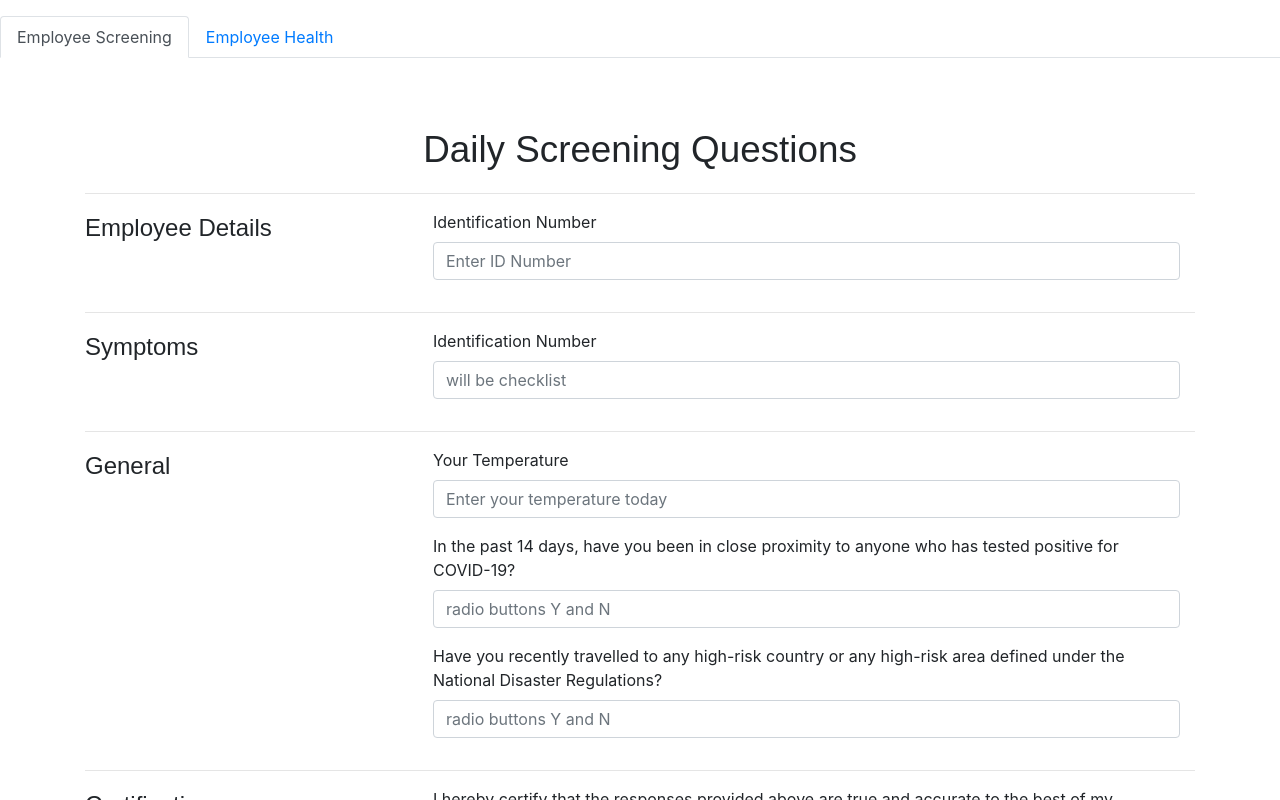
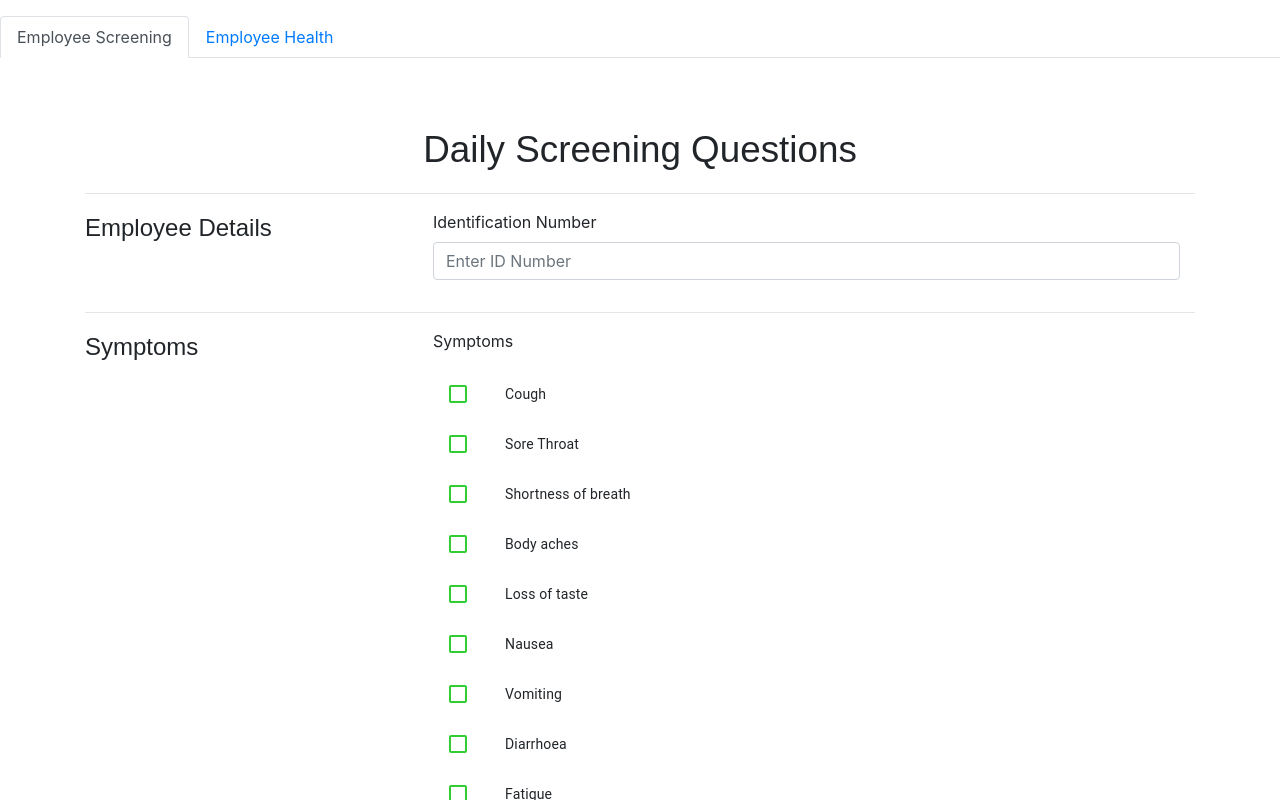
Before and after one commit to kialanpillay/compli-client, a React (Create React App) app in the folder app/: page /capture in a window 1280 px wide. Both pictures are taken after a click on the tab "Employee Screening". Shown: the top 800 px of the page. Built offline with nearby package versions, Linux system fonts and the light colour scheme.

Commit message:
Form updated- checklist added

```diff
--- a/app/package.json
+++ b/app/package.json
@@ -3,6 +3,7 @@
   "version": "0.1.0",
   "private": true,
   "dependencies": {
+    "@material-ui/core": "^4.11.0",
     "@testing-library/jest-dom": "^5.11.5",
     "@testing-library/react": "^11.1.2",
     "@testing-library/user-event": "^12.2.2",
--- /dev/null
+++ b/app/src/components/Checklist.js
@@ -0,0 +1,81 @@
+import React, { Component } from "react";
+import List from "@material-ui/core/List";
+import ListItem from "@material-ui/core/ListItem";
+import ListItemIcon from "@material-ui/core/ListItemIcon";
+import ListItemText from "@material-ui/core/ListItemText";
+import Checkbox from "@material-ui/core/Checkbox";
+
+//Custom checklist component
+export default class Checklist extends Component {
+  //Constructor
+  constructor(props) {
+    super(props);
+    //Initialising class state data
+    this.state = {
+      checked: this.props.checked,
+    };
+    //Binding of method to the class instance
+    this.handleToggle = this.handleToggle.bind(this);
+  }
+  //Setting the state of checked items to include the new checked items
+  setChecked = (newChecked) => {
+    this.setState({ checked: newChecked });
+  };
+  //Adding selected items to an array
+  handleToggle = (value) => {
+    const currentIndex = this.state.checked.indexOf(value);
+    let newChecked = [...this.state.checked];
+
+    if (currentIndex === -1) {
+      newChecked.push(value); //adding checked items to newChecked
+    } else {
+      newChecked.splice(currentIndex, 1); //removing from checked
+    }
+    this.setChecked(newChecked);
+    this.props.callback(newChecked);
+  };
+
+  render() {
+    return (
+      <List
+        style={{
+
+        }}
+      >
+        {this.props.data.map((value) => {
+          const labelId = `checkbox-list-label-${value}`;
+
+          return (
+            <ListItem
+              key={value}
+              dense
+              button
+              onClick={() => this.handleToggle(value)}
+            >
+              <ListItemIcon>
+                <Checkbox
+                  edge="start"
+                  checked={this.state.checked.indexOf(value) !== -1}
+                  tabIndex={-1}
+                  disableRipple
+                  style={{ color: "#32CD32" }}
+                />
+              </ListItemIcon>
+              {this.props.variant === "experiment" ? (
+                <p
+                  id={labelId}
+                  dangerouslySetInnerHTML={{
+                    __html: `${value}`,
+                  }}
+                  style={{ fontSize: "0.8rem" }}
+                />
+              ) : (
+                <ListItemText id={labelId} primary={` ${value}`} />
+              )}
+            </ListItem>
+          );
+        })}
+      </List>
+    );
+  }
+}
--- a/app/src/pages/Capture.js
+++ b/app/src/pages/Capture.js
@@ -9,8 +9,49 @@ import Button from "react-bootstrap/Button";
 import OverlayTrigger from "react-bootstrap/OverlayTrigger";
 import Tooltip from "react-bootstrap/Tooltip";
 import "./DailyCapture.css";
+import Checklist from "../components/Checklist";
+import FormControl from "@material-ui/core/FormControl";
+import FormControlLabel from "@material-ui/core/FormControlLabel";
+import { RadioGroup } from "@material-ui/core";
+import Radio from "@material-ui/core/Radio";
 
-
+const symptomsData = [
+  {
+    text: "Cough",
+  },
+  {
+    text: "Sore Throat ",
+  },
+  {
+    text: "Shortness of breath ",
+  },
+  {
+    text: "Body aches ",
+  },
+  {
+    text: "Loss of taste ",
+  },
+  {
+    text: "Nausea  ",
+  },
+  {
+    text: "Vomiting ",
+  },
+  {
+    text: "Diarrhoea ",
+  },
+  {
+    text: "Fatigue ",
+  },
+  {
+    text: "Weakness or tiredness ",
+  },
+];
+const certData = [
+  {
+    text: "I Agree",
+  },
+];
 export default class Capture extends Component {
   constructor(props) {
     super(props);
@@ -18,13 +59,26 @@ export default class Capture extends Component {
     //State is used instead of class member variables to avoid manually managing component renders
     this.state = {
       empID: "",
-      empTemp:"",
-      empTravel:"",
-      empExposure:"",
-      empExposure:"",
-
+      empTemp: "",
+      empTravel: "0",
+      empExposure: "0",
+      empCert: "",
+      selectedSymptoms: [],
+      selectedCert: [],
     };
+    this.callbackChecklist = this.callbackChecklist.bind(this);
+    this.handleChange = this.handleChange.bind(this);
   }
+  //Sets the state of the symptoms array to include items that have been selected.
+  callbackChecklist = (checked) => {
+    this.setState({ selectedSymptoms: checked });
+  };
+  callbackChecklistCert = (checked) => {
+    this.setState({ selectedCert: checked });
+  };
+  handleChange = (event) => {
+    this.setState({ [event.target.name]: event.target.value });
+  };
   render() {
     return (
       <div style={{ overflowX: "none" }}>
@@ -47,6 +101,7 @@ export default class Capture extends Component {
                         required={true}
                         name="empID"
                         value={this.state.empID}
+                        onChange={this.handleChange}
                       />
                     </Form.Group>
                   </div>
@@ -56,15 +111,13 @@ export default class Capture extends Component {
                 <div className="u-div">
                   <div className="ulabel">Symptoms</div>
                   <div className="ucontent-div">
-                    <Form.Group as={Col} controlId="checklist edit">
-                      <OverlayTrigger placement="left">
-                        <Form.Label>Identification Number</Form.Label>
-                      </OverlayTrigger>
-                      <Form.Control
-                        placeholder="will be checklist"
-                        required={true}
-                        name="checklist"
-                        value={this.state.empID}
+                    <Form.Group as={Col} controlId="symptonsChecklist">
+                      <Form.Label>Symptoms</Form.Label>
+
+                      <Checklist
+                        data={symptomsData.map((symptoms) => symptoms.text)}
+                        checked={this.state.selectedSymptoms}
+                        callback={this.callbackChecklist}
                       />
                     </Form.Group>
                   </div>
@@ -75,41 +128,66 @@ export default class Capture extends Component {
                   <div className="ulabel">General</div>
                   <div className="ucontent-div">
                     <Form.Group as={Col} controlId="employeeTemp">
-                      <OverlayTrigger placement="left">
                       <Form.Label>Your Temperature</Form.Label>
-                      </OverlayTrigger>
+
                       <Form.Control
                         placeholder="Enter your temperature today"
                         required={true}
                         name="empTemp"
                         value={this.state.empTemp}
+                        onChange={this.handleChange}
                       />
                     </Form.Group>
 
+                    <Form.Group as={Col} controlId="exposure">
+                      <Form.Label>
+                        In the past 14 days, have you been in close proximity to
+                        anyone who has tested positive for COVID-19?
+                      </Form.Label>
 
-                    <Form.Group as={Col} controlId="exposure">
-                      <OverlayTrigger placement="left">
-                        <Form.Label>In the past 14 days, have you been in close proximity to anyone who has tested positive for COVID-19?</Form.Label>
-                      </OverlayTrigger>
-                      <Form.Control
-                        placeholder="radio buttons Y and N"
-                        required={true}
-                        name="empExposure"
+                      <FormControl component="fieldset">
+                        <RadioGroup
                           value={this.state.empExposure}
+                          onChange={this.handleChange}
+                        >
+                          <FormControlLabel
+                            value="0"
+                            control={<Radio style={{ color: "#32CD32" }} />}
+                            label="No"
                           />
+                          <FormControlLabel
+                            value="1"
+                            control={<Radio style={{ color: "#32CD32" }} />}
+                            label="Yes"
+                          />
+                        </RadioGroup>
+                      </FormControl>
                     </Form.Group>
 
+                    <Form.Group as={Col} controlId="travel">
+                      <Form.Label>
+                        Have you recently travelled to any high-risk country or
+                        any high-risk area defined under the National Disaster
+                        Regulations?{" "}
+                      </Form.Label>
 
-                    <Form.Group as={Col} controlId="travel">
-                      <OverlayTrigger placement="left">
-                        <Form.Label>Have you recently travelled to any high-risk country or any high-risk area defined under the National Disaster Regulations? </Form.Label>
-                      </OverlayTrigger>
-                      <Form.Control
-                        placeholder="radio buttons Y and N"
-                        required={true}
-                        name="empTravel"
+                      <FormControl component="fieldset">
+                        <RadioGroup
                           value={this.state.empTravel}
+                          onChange={this.handleChange}
+                        >
+                          <FormControlLabel
+                            value="0"
+                            control={<Radio style={{ color: "#32CD32" }} />}
+                            label="No"
                           />
+                          <FormControlLabel
+                            value="1"
+                            control={<Radio style={{ color: "#32CD32" }} />}
+                            label="Yes"
+                          />
+                        </RadioGroup>
+                      </FormControl>
                     </Form.Group>
                   </div>
                 </div>
@@ -118,20 +196,20 @@ export default class Capture extends Component {
                 <div className="u-div">
                   <div className="ulabel">Certification</div>
                   <div className="ucontent-div">
-                    <Form.Group as={Col} controlId="empCert">
-                      <OverlayTrigger placement="left">
-                        <Form.Label>I hereby certify that the responses provided above are true and accurate to the best of my knowledge. </Form.Label>
-                      </OverlayTrigger>
-                      <Form.Control
-                        placeholder="will be checklist button-agreement box"
-                        required={true}
-                        name="checklist"
-                        value={this.state.empCert}
+                    <Form.Group as={Col} controlId="certChecklist">
+                      <Form.Label>
+                        I hereby certify that the responses provided above are
+                        true and accurate to the best of my knowledge.
+                      </Form.Label>
+
+                      <Checklist
+                        data={certData.map((cert) => cert.text)}
+                        checked={this.state.selectedCert}
+                        callback={this.callbackChecklistCert}
                       />
                     </Form.Group>
                     <Button
                       className="ubutton"
-
                       style={{
                         marginLeft: "15px",
                         backgroundColor: "green",
@@ -141,13 +219,9 @@ export default class Capture extends Component {
                       }}
                     >
                       Submit
-
                     </Button>
                   </div>
-
                 </div>
-
-
               </Form>
             </div>
           </Tab>
```
Also changed, not shown: 1 other file (tests, documents, lock files or other folders). Lines whose indentation alone changed are shown as unchanged.
